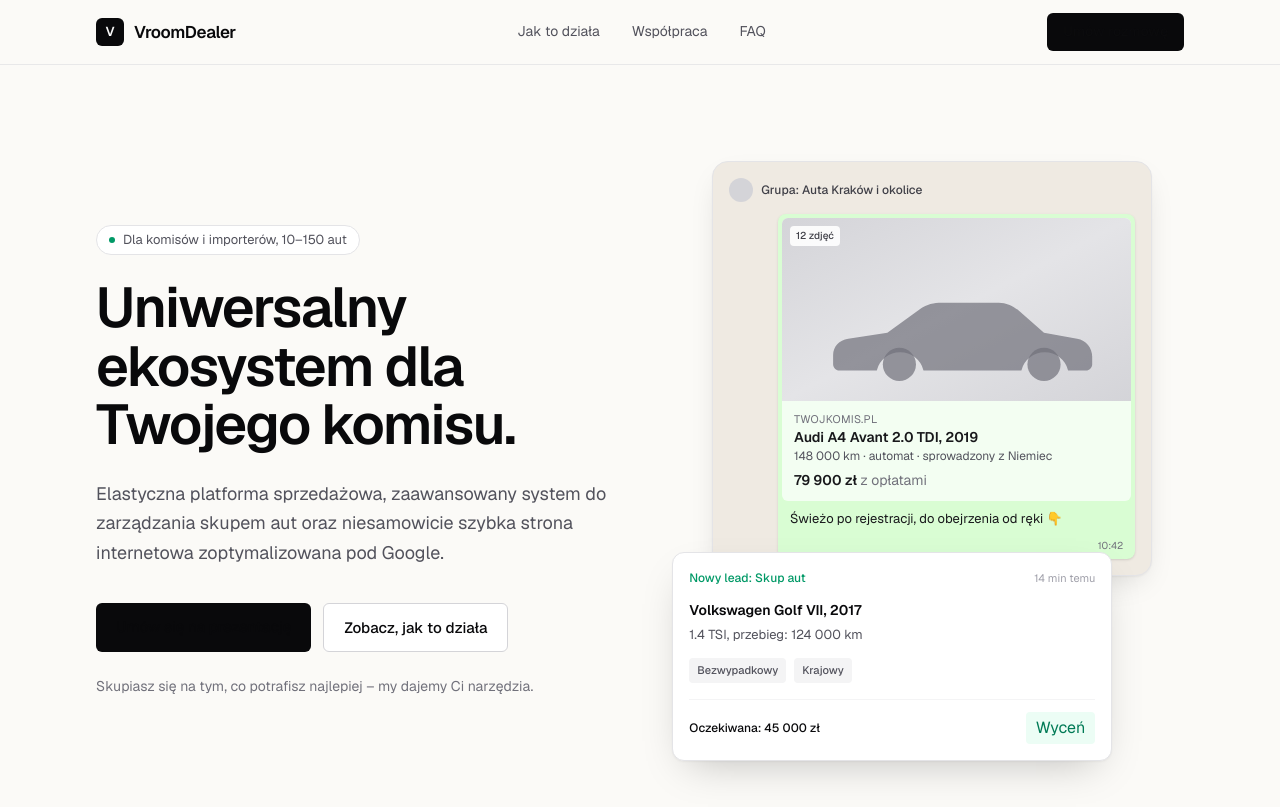
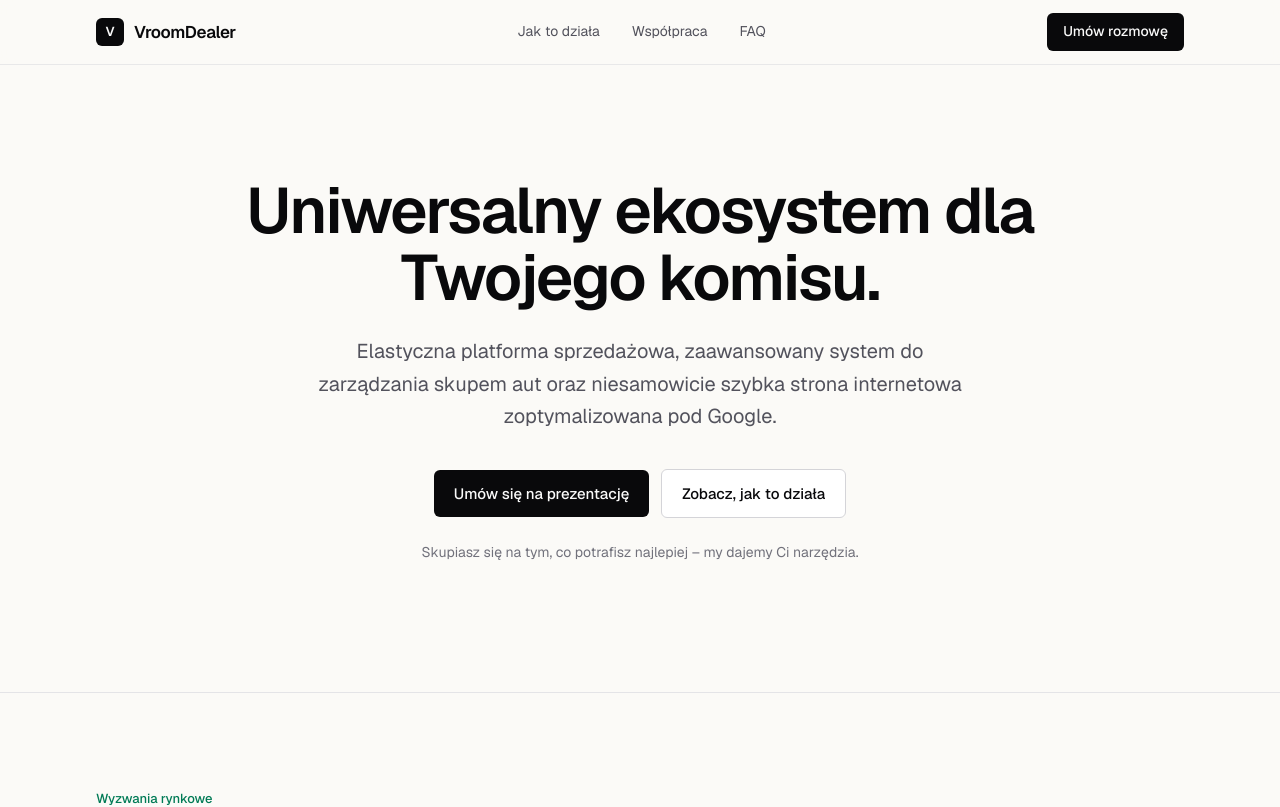
Before and after one commit to dleszcz/vroomdealer, a Next.js app: page / in a window 1280 px wide. Shown: the top 807 px of the page. Built offline with nearby package versions, Linux system fonts and the light colour scheme; no server answers.

Commit message:
fix: update hero layout, remove product preview

```diff
--- a/src/app/globals.css
+++ b/src/app/globals.css
@@ -29,12 +29,14 @@
   --font-sans: var(--font-geist-sans), Inter, ui-sans-serif, system-ui, -apple-system, BlinkMacSystemFont, "Segoe UI", sans-serif;
 }
 
+@layer base {
   * { box-sizing: border-box; }
   html { scroll-behavior: smooth; -webkit-font-smoothing: antialiased; }
   body { margin: 0; font-family: var(--font-sans); color: var(--color-foreground); background: var(--color-background); line-height: 1.55; }
   a { color: inherit; text-decoration: none; }
   button, input, textarea { font: inherit; }
   img { max-width: 100%; }
+}
 
 .dealer-layout { min-height: 100vh; overflow-x: clip; background: var(--color-background); }
 .dealer-main { min-height: 1px; }
--- a/src/app/page.tsx
+++ b/src/app/page.tsx
@@ -2,7 +2,6 @@ import Link from "next/link";
 import type { Metadata } from "next";
 import { SiteHeader } from "@/components/site/site-header";
 import { SiteFooter } from "@/components/site/site-footer";
-import { ProductPreview } from "@/components/site/product-preview";
 import { PilotForm } from "@/components/site/pilot-form";
 
 export const metadata: Metadata = {
@@ -99,19 +98,14 @@ export default function Home() {
       <main className="bg-[#fbfaf7] text-zinc-950">
         {/* Hero */}
         <section className="border-b border-zinc-200">
-          <div className="mx-auto grid max-w-6xl items-center gap-14 px-5 pb-20 pt-14 sm:px-8 lg:grid-cols-[1.05fr_1fr] lg:pb-28 lg:pt-24">
-            <div>
-              <p className="inline-flex items-center gap-2 rounded-full border border-zinc-200 bg-white px-3 py-1 text-[13px] text-zinc-600">
-                <span className="h-1.5 w-1.5 rounded-full bg-emerald-600" />
-                Dla komisów i importerów, 10–150 aut
-              </p>
-              <h1 className="mt-6 text-[40px] font-semibold leading-[1.05] tracking-[-0.03em] text-zinc-950 sm:text-[56px]">
+          <div className="mx-auto flex max-w-4xl flex-col items-center px-5 pb-20 pt-16 text-center sm:px-8 lg:pb-32 lg:pt-28">
+            <h1 className="text-[40px] font-semibold leading-[1.05] tracking-[-0.03em] text-zinc-950 sm:text-[56px] lg:text-[64px]">
               Uniwersalny ekosystem dla Twojego komisu.
             </h1>
-              <p className="mt-6 max-w-xl text-[18px] leading-relaxed text-zinc-600">
+            <p className="mt-6 max-w-2xl text-[18px] leading-relaxed text-zinc-600 sm:text-[20px]">
               Elastyczna platforma sprzedażowa, zaawansowany system do zarządzania skupem aut oraz niesamowicie szybka strona internetowa zoptymalizowana pod Google.
             </p>
-              <div className="mt-9 flex flex-col gap-3 sm:flex-row">
+            <div className="mt-9 flex flex-col items-center justify-center gap-3 sm:flex-row">
               <Link
                 href="#kontakt"
                 id="hero-cta-contact"
@@ -128,8 +122,6 @@ export default function Home() {
               </Link>
             </div>
             <p className="mt-6 text-[14px] text-zinc-500">Skupiasz się na tym, co potrafisz najlepiej – my dajemy Ci narzędzia.</p>
-            </div>
-            <ProductPreview />
           </div>
         </section>
 
```
Lines whose indentation alone changed are shown as unchanged.
